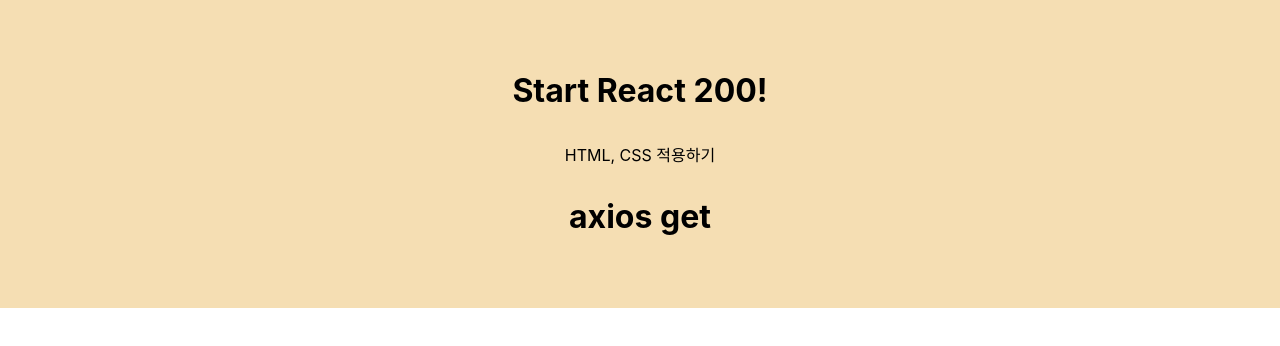
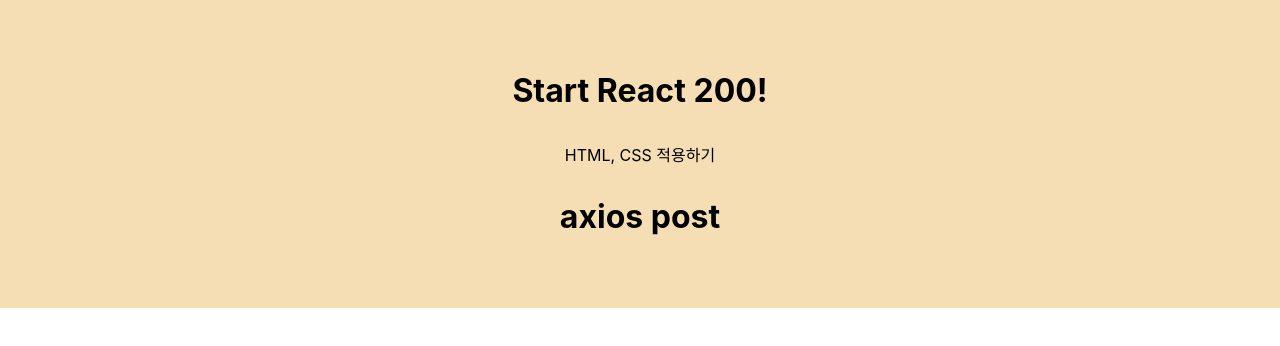
Before and after one commit to dev-chloe/hangout-react200, a React (Create React App) app: page / in a window 1280 px wide. Shown: the top 346 px of the page. Built offline with nearby package versions, Linux system fonts and the light colour scheme; no server answers.

Commit message:
react200 초급062

```diff
--- a/src/App.js
+++ b/src/App.js
@@ -1,13 +1,13 @@
 import React from 'react';
 import './App.css';
-import AxiosGet from './R061_AxiosGet';
+import AxiosPost from './R062_AxiosPost';
 
 function App() {
   return (
     <div className="cont_box">
       <h1>Start React 200!</h1>
       <p>HTML, CSS 적용하기</p>
-      <AxiosGet />
+      <AxiosPost />
     </div>
   );
 }
--- /dev/null
+++ b/src/R062_AxiosPost.js
@@ -0,0 +1,25 @@
+import axios from "axios";
+import React, { Component } from "react";
+
+class R062_AxiosPost extends Component {
+  componentDidMount() {
+    axios.post('http://date.jsontest.com/', {
+      a: "react" ,
+      b: 200
+    })
+    .then( response => {alert(response.data.date)})
+  }
+
+  // axios.post('호출 url',json 데이터)문법으로 post 방식의 http 호출을 한다.
+  // json 데이터는 {key1: value, key2: value} 형태로 사용하고
+  // http bosy에 담겨 전송된다.
+  // url 호출이 완료되면 then 함수가 실행되고 response가 그 결과로 반환된다
+
+  render () {
+    return (
+      <h1>axios post</h1>
+    )
+  }
+}
+
+export default R062_AxiosPost;
```
Also changed, not shown: 1 other file (tests, documents, lock files or other folders).
